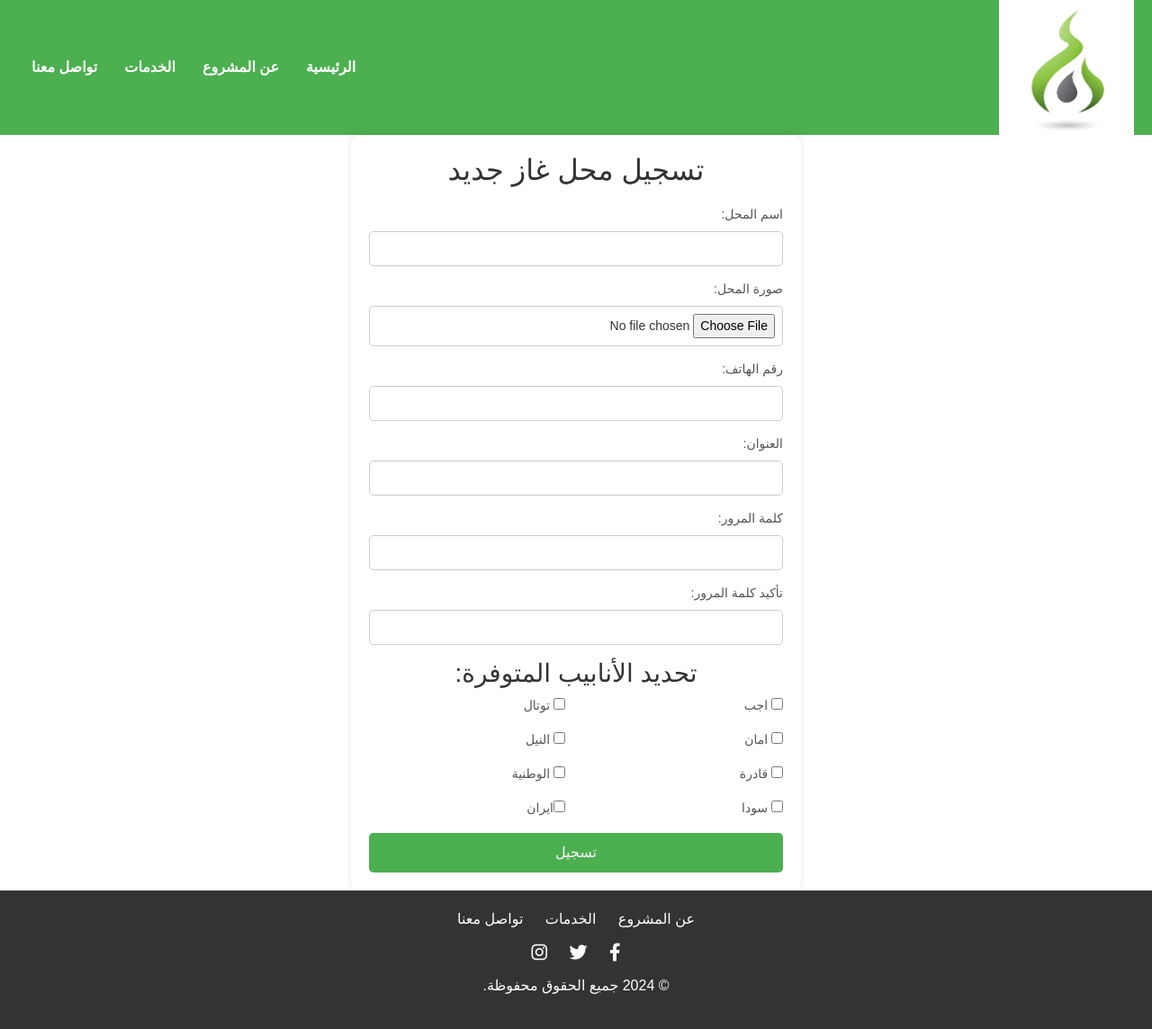
After one commit to mohamedsaid-sd/gas, a PHP site: page /gas-registration.php in a window 1280 px wide. The commit adds this page. Shown: the whole page at 90% size. Run offline with PHP 8.4, Linux system fonts and the light colour scheme.

Commit message:
add registration

```diff
--- a/css/style.css
+++ b/css/style.css
@@ -371,3 +371,50 @@ body {
                 margin-bottom: 20px;
             }
         }
+
+        .registration-container {
+            background-color: #ffffff;
+            padding: 20px;
+            border-radius: 10px;
+            box-shadow: 0 0 10px rgba(0, 0, 0, 0.1);
+            width: 500px;
+            text-align: center;
+        }
+
+        .registration-container h2 {
+            margin-bottom: 20px;
+            color: #333333;
+        }
+
+        .registration-container label {
+            display: block;
+            margin-bottom: 8px;
+            text-align: right;
+            font-size: 14px;
+            color: #555555;
+        }
+
+        .registration-container input,
+        .registration-container select {
+            width: 100%;
+            padding: 8px;
+            margin-bottom: 15px;
+            border: 1px solid #cccccc;
+            border-radius: 5px;
+            font-size: 14px;
+        }
+
+        .registration-container button {
+            width: 100%;
+            padding: 10px;
+            background-color: #4CAF50;
+            border: none;
+            border-radius: 5px;
+            color: white;
+            font-size: 16px;
+            cursor: pointer;
+        }
+
+        .registration-container button:hover {
+            background-color: #45a049;
+        }
--- /dev/null
+++ b/gas-registration.php
@@ -0,0 +1,130 @@
+<!DOCTYPE html>
+<html lang="ar" dir="rtl">
+<head>
+    <meta charset="UTF-8">
+    <meta name="viewport" content="width=device-width, initial-scale=1.0">
+    <title>تسجيل محل غاز جديد</title>
+    <link rel="stylesheet" type="text/css" href="css/bootstrap.min.css"/>
+    <link rel="stylesheet" type="text/css" href="css/style.css"/>
+    <link rel="stylesheet" href="https://cdnjs.cloudflare.com/ajax/libs/font-awesome/6.0.0/css/all.min.css"/>
+</head>
+<style>
+
+input[type=checkbox]{
+  background-color: red;
+  width: auto;
+}
+
+/* .checkbox-container {
+    display: flex;
+    align-items: center;
+    margin-bottom: 10px;
+}
+
+.checkbox-container input[type="checkbox"] {
+    margin-left: 10px;
+}
+
+.row {
+    display: flex;
+    flex-wrap: wrap;
+}
+
+.col-6 {
+    flex: 0 0 50%;
+    max-width: 50%;
+    box-sizing: border-box;
+} */
+
+</style>
+<body>
+  <?php
+  // Include Header
+  include 'header.php';
+  ?>
+<center>
+
+    <div class="registration-container">
+        <h2>تسجيل محل غاز جديد</h2>
+        <form action="/submit-gas-shop" method="POST" enctype="multipart/form-data">
+            <label for="shop-name">اسم المحل:</label>
+            <input type="text" id="shop-name" name="shop-name" required>
+
+            <label for="shop-image">صورة المحل:</label>
+            <input type="file" id="shop-image" name="shop-image" accept="image/*" required>
+
+            <label for="phone">رقم الهاتف:</label>
+            <input type="tel" id="phone" name="phone" required>
+
+            <label for="address">العنوان:</label>
+            <input type="text" id="address" name="address" required>
+
+            <label for="password">كلمة المرور:</label>
+            <input type="password" id="password" name="password" required>
+
+            <label for="confirm-password">تأكيد كلمة المرور:</label>
+            <input type="password" id="confirm-password" name="confirm-password" required>
+
+            <h3>تحديد الأنابيب المتوفرة:</h3>
+            <div class="row">
+
+
+
+    <div class="col-6">
+    <label class="checkbox-container"><input type="checkbox" name="cylinders" value="اجب"/> اجب </label>
+    </div>
+    <div class="col-6">
+        <label class="checkbox-container"><input type="checkbox" name="cylinders" value="توتال"> توتال</label>
+    </div>
+    <div class="col-6">
+        <label class="checkbox-container"><input type="checkbox" name="cylinders" value="امان"> امان</label>
+    </div>
+    <div class="col-6">
+        <label class="checkbox-container"><input type="checkbox" name="cylinders" value="النيل"> النيل</label>
+    </div>
+    <div class="col-6">
+        <label class="checkbox-container"><input type="checkbox" name="cylinders" value="قادرة"> قادرة</label>
+    </div>
+    <div class="col-6">
+        <label class="checkbox-container"><input type="checkbox" name="cylinders" value="الوطنية"> الوطنية</label>
+    </div>
+    <div class="col-6">
+        <label class="checkbox-container"><input type="checkbox" name="cylinders" value="سودا"> سودا</label>
+    </div>
+    <div class="col-6">
+        <label class="checkbox-container"><input type="checkbox" name="cylinders" value="ايران">ايران</label>
+    </div>
+</div>
+
+            <button type="submit">تسجيل</button>
+        </form>
+    </div>
+
+  </center>
+
+  <!-- Footer Section -->
+  <footer class="footer-section">
+      <div class="container">
+          <div class="footer-content">
+              <div class="footer-logo">
+                 <!--  <img src="images/logo.png" alt="Logo"> -->
+              </div>
+              <div class="footer-links">
+                  <a href="index.html#about">عن المشروع</a>
+                  <a href="index.html#services">الخدمات</a>
+                  <a href="index.html#contact">تواصل معنا</a>
+              </div>
+              <div class="footer-social">
+                  <a href="#"><i class="fab fa-facebook-f"></i></a>
+                  <a href="#"><i class="fab fa-twitter"></i></a>
+                  <a href="#"><i class="fab fa-instagram"></i></a>
+              </div>
+          </div>
+          <div class="footer-bottom">
+              <p>&copy; 2024 جميع الحقوق محفوظة.</p>
+          </div>
+      </div>
+  </footer>
+
+</body>
+</html>
--- a/login.php
+++ b/login.php
@@ -42,7 +42,7 @@ include 'header.php';
             <button type="submit" class="btn">تسجيل الدخول</button>
             <div class="links">
                 <a href="offers.php">إنشاء حساب جديد</a> |
-                <a href="forgot-password.html">نسيت كلمة المرور؟</a>
+                <a href="registration.php">نسيت كلمة المرور؟</a>
             </div>
         </form>
     </div>
```
Also changed, not shown: registration.php (added, +71 -0 lines).
